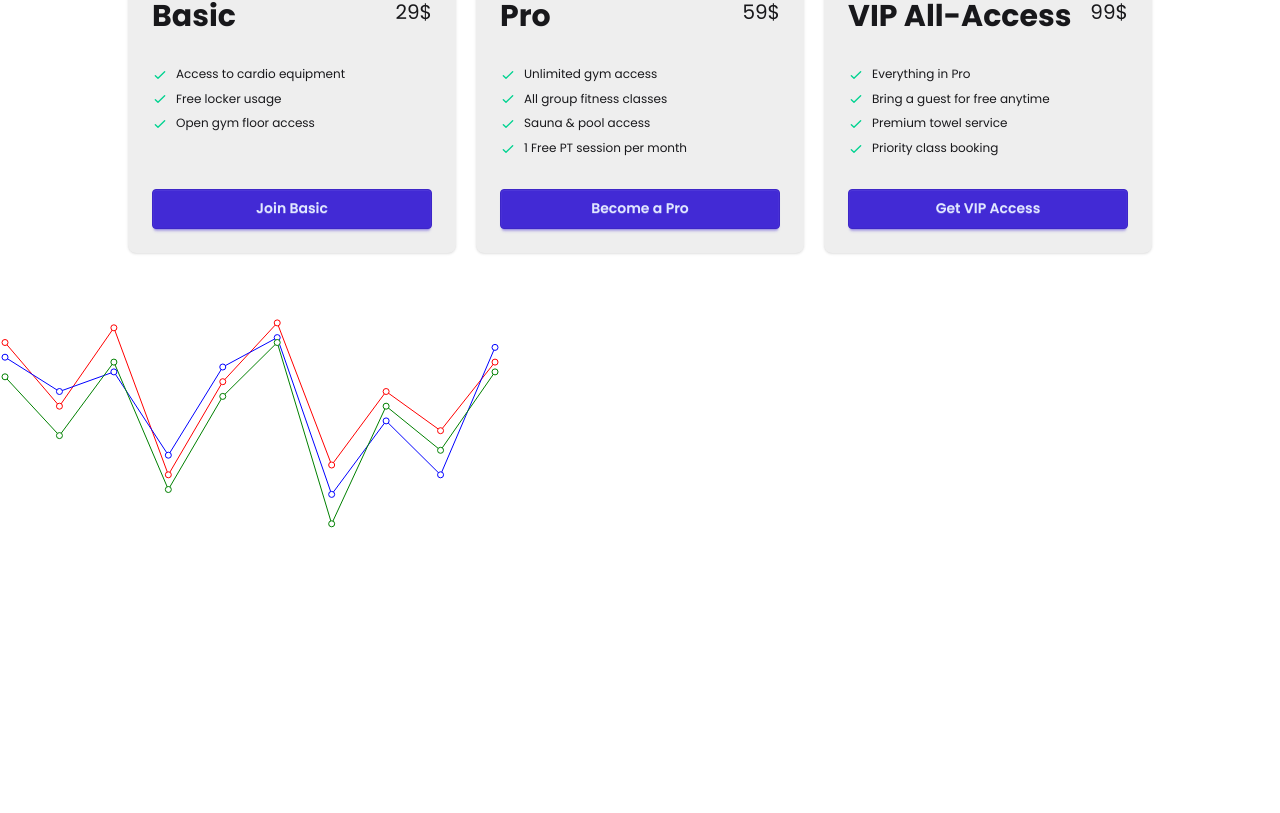
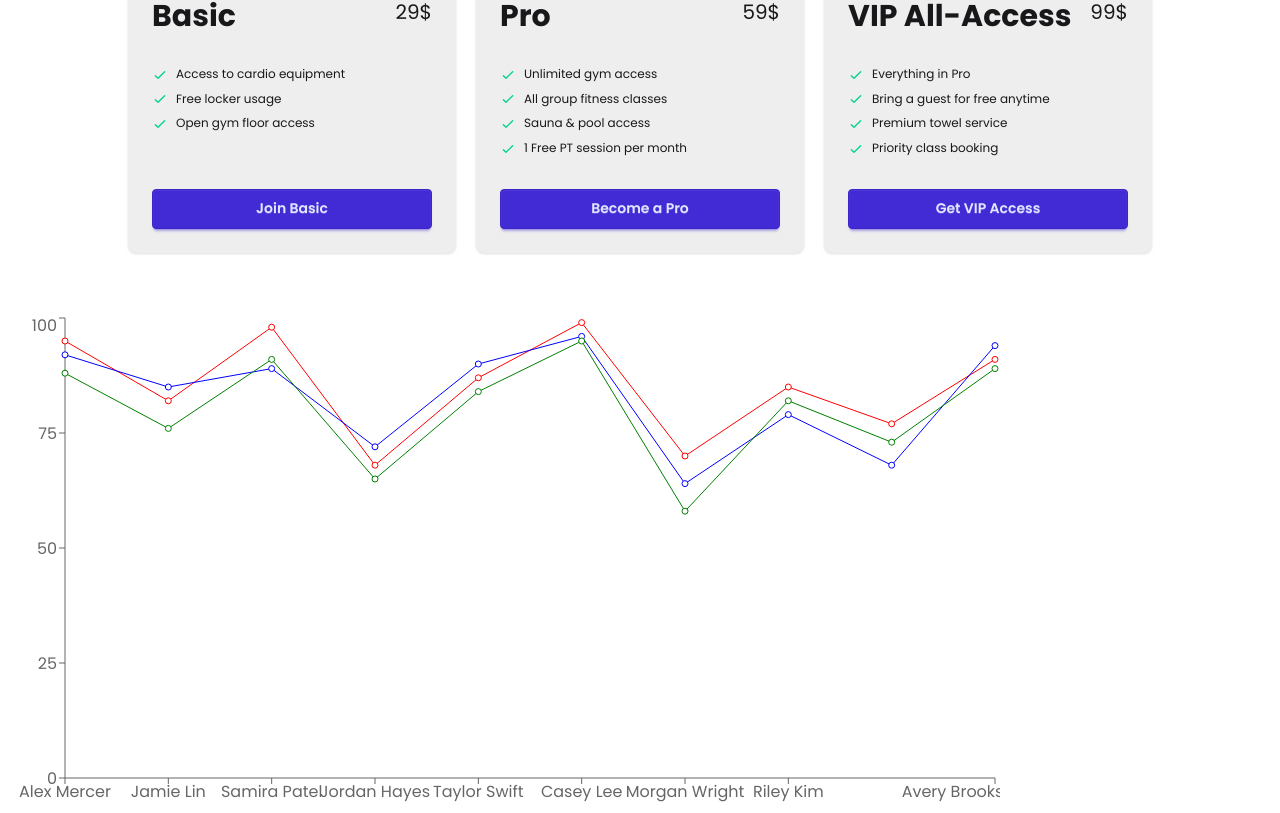
Before and after one commit to chandan-d-karmaker/react-tailwind-daisyUI, a React (Vite) app: page / in a window 1280 px wide. Shown: the part 210-1023 px from the top of the page. Built offline with nearby package versions, Linux system fonts and the light colour scheme.

Commit message:
added axios

```diff
--- a/package.json
+++ b/package.json
@@ -11,6 +11,7 @@
   },
   "dependencies": {
     "@tailwindcss/vite": "^4.2.1",
+    "axios": "^1.13.6",
     "lucide-react": "^0.577.0",
     "react": "^19.1.1",
     "react-dom": "^19.1.1",
--- a/src/components/recharts/resultChart.jsx
+++ b/src/components/recharts/resultChart.jsx
@@ -1,5 +1,5 @@
 import React from 'react';
-import { Line, LineChart } from 'recharts';
+import { Line, LineChart, XAxis, YAxis } from 'recharts';
 
 const resultData = [
   {
@@ -77,7 +77,9 @@ const resultData = [
 const ResultChart = () => {
     return (
         <div>
-            <LineChart width={500} height={500} data={resultData}>
+            <LineChart width={1000} height={500} data={resultData}>
+              <XAxis dataKey='name'></XAxis>
+              <YAxis/>
                 <Line dataKey='math' stroke='red'></Line>
                 <Line dataKey='chemistry' stroke='blue'></Line>
                 <Line dataKey='physics' stroke='green'></Line>
```
Also changed, not shown: 1 other file (tests, documents, lock files or other folders).
